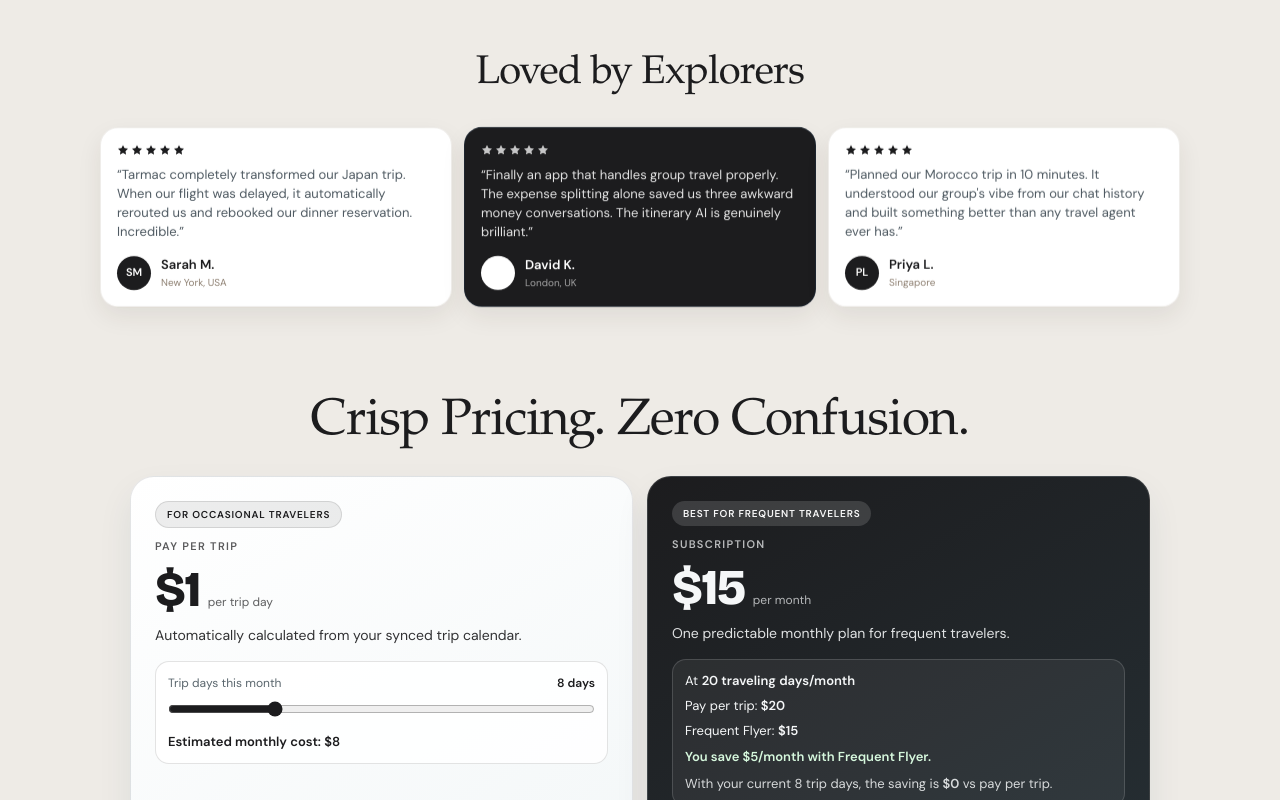
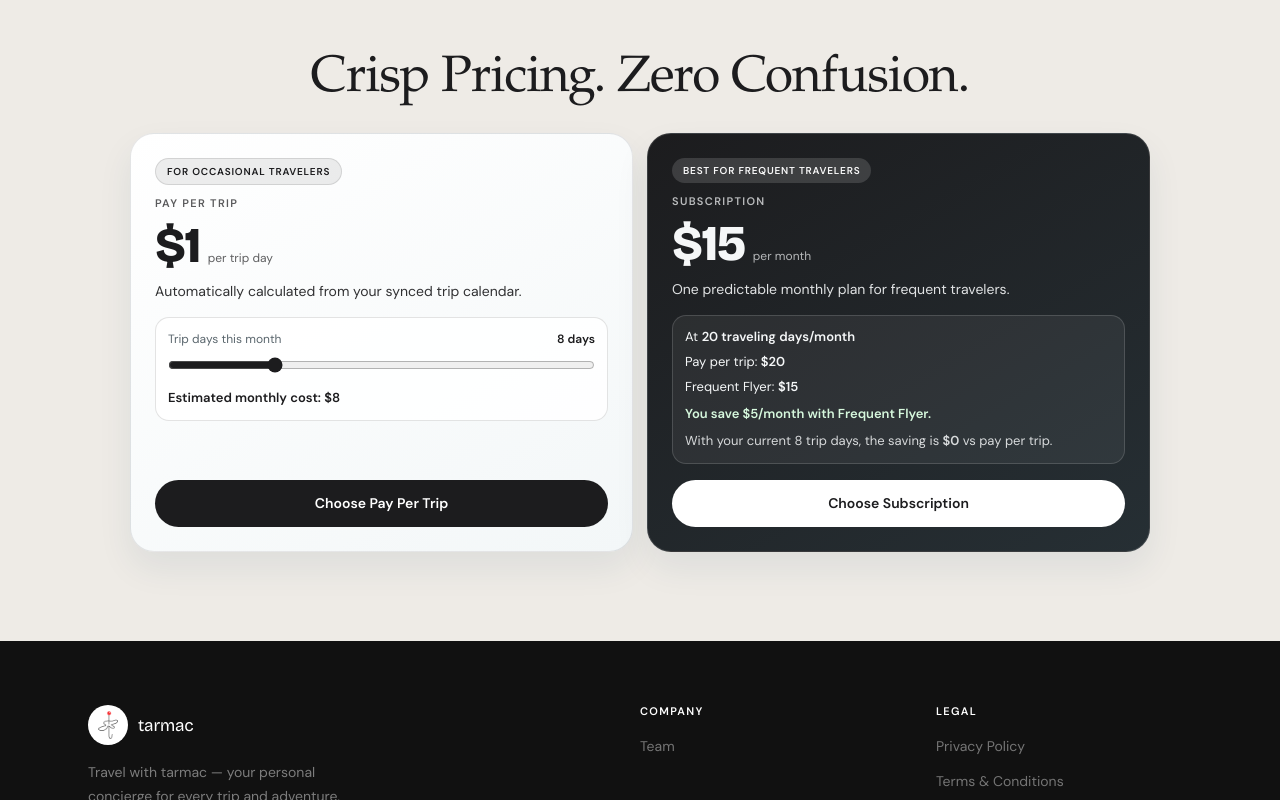
Before and after one commit to labhmanmohan25/project_tarmac_website, a Next.js app: page / in a window 1280 px wide. Shown: the part 2960-3760 px from the top of the page. Built offline with nearby package versions, Linux system fonts and the light colour scheme; a web font is replaced by a local one.

Commit message:
Remove reviews section from homepage

```diff
--- a/pages/index.js
+++ b/pages/index.js
@@ -9,7 +9,6 @@
 const HeroPhaseSection = dynamic(() => import("../components/HeroPhaseSection"), { ssr: true });
 const DestinationsSection = dynamic(() => import("../components/DestinationsSection"), { ssr: true });
 const TarmacExplainerSection = dynamic(() => import("../components/TarmacExplainerSection"), { ssr: true });
-const ReviewsSection = dynamic(() => import("../components/ReviewsSection"), { ssr: true });
 const PricingSection = dynamic(() => import("../components/PricingSection"), { ssr: true });
 const WaitlistSection = dynamic(() => import("../components/WaitlistSection"), { ssr: true });
 
@@ -45,10 +44,6 @@
         </LazySection>
 
         <LazySection minHeight={500} rootMargin="600px 0px">
-          <ReviewsSection />
-        </LazySection>
-
-        <LazySection minHeight={500} rootMargin="600px 0px">
           <PricingSection />
         </LazySection>
 
```
